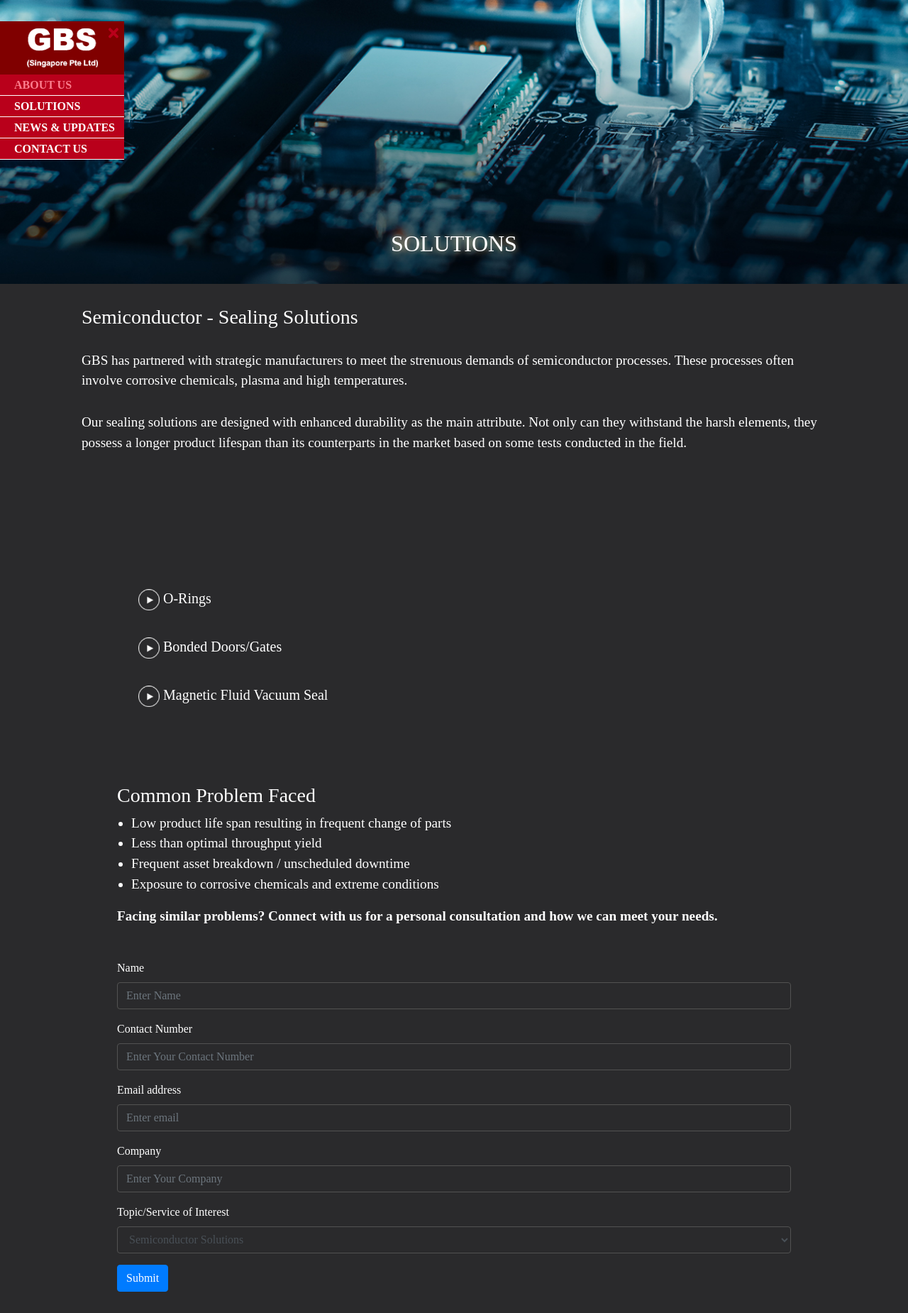
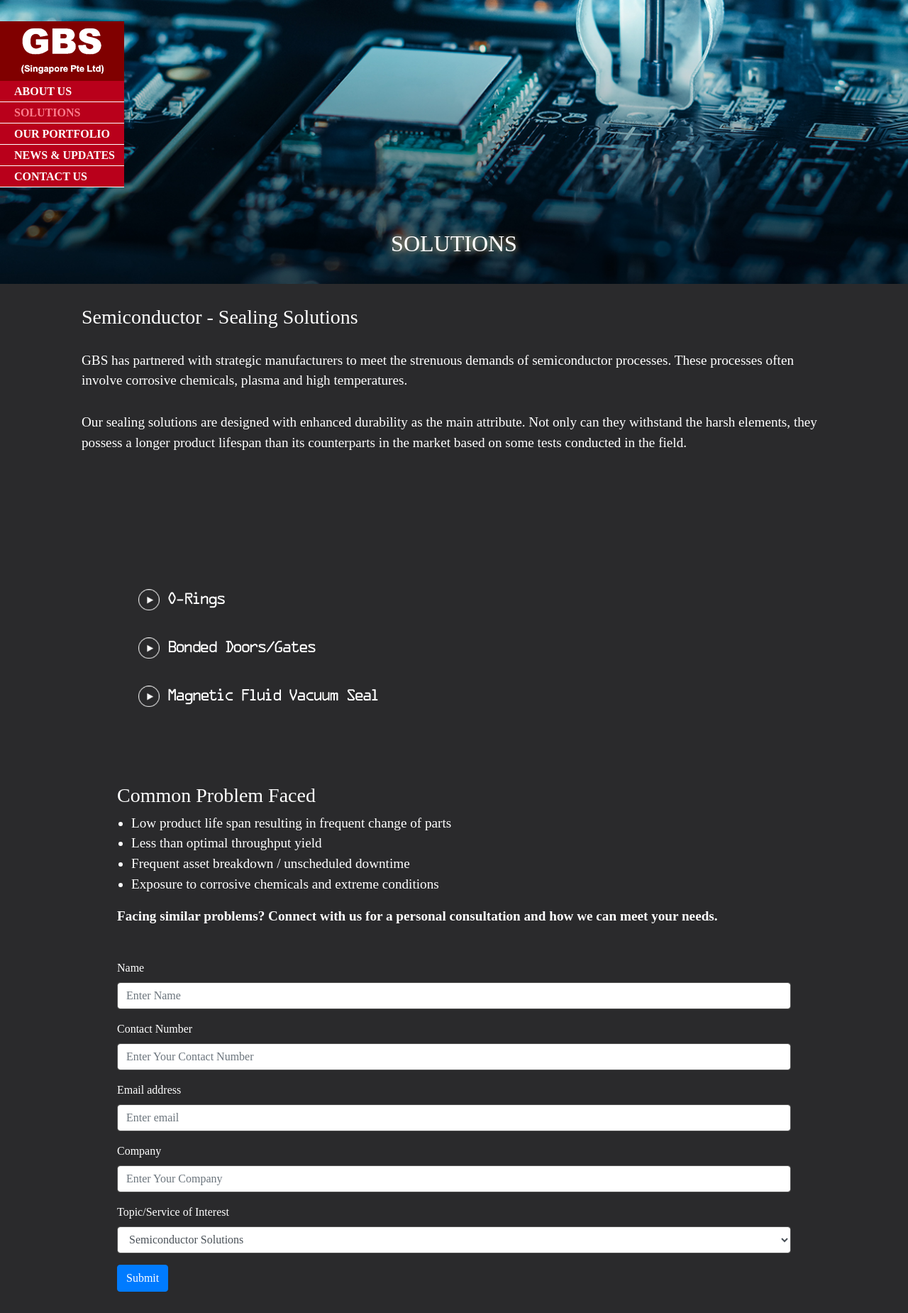
Before and after one commit to ghostjson/Revamped-GBS, a PHP site: page /solutions.html in a window 1280 px wide. Shown: the whole page at 71% size. Run offline with PHP 8.4, Linux system fonts and the light colour scheme; some web fonts are replaced.

Commit message:
change font style create submen for solutions

```diff
--- a/assets/css/common.css
+++ b/assets/css/common.css
@@ -36,6 +36,11 @@ a:hover {
 @font-face{
   font-family: font-banner;
   src: url('./../fonts/Palatino_Linotype/palatino-linotype.ttf');
+}
+
+@font-face{
+  font-family: font-solution;
+  src: url('./../fonts/ocr-a/OCR-A\ Regular.ttf');
 }
 
 /* set body defaults */
@@ -80,21 +85,25 @@ nav {
   transform: scale(1);
 }
 
-nav ul {
+nav > ul {
   margin-bottom: 0px;
 }
 
-nav ul li img{
+nav > ul > li{
+  position: relative;
+}
+
+nav > ul > li > img{
   width: 100px;
 }
 
-nav ul li:first-child{
+nav > ul > li:first-child{
   background: #800000;
   padding: 10px;
   text-align: center;
 }
 
-nav ul li:not(:first-child) {
+nav > ul > li:not(:first-child) {
   border-bottom: 1px solid white;
   height: 30px;
   line-height: 30px;
@@ -104,15 +113,15 @@ nav ul li:not(:first-child) {
   padding-left: 20px;
 }
 
-nav ul li a,
-nav ul li a:visited,
-nav ul li a:active {
+nav > ul > li > a,
+nav > ul > li > a:visited,
+nav > ul > li > a:active {
   color: white;
   transition: color 0.5s;
 }
 
-nav ul li a:hover,
-nav ul li a.active {
+nav > ul > li > a:hover,
+nav > ul > li > a.active {
   color: #fb7e8d;
   cursor: pointer;
 }
@@ -143,12 +152,49 @@ nav .show-btn img {
   width: 20px;
 }
 
+nav .sub-menu{
+  position: absolute;
+  background: rgb(238, 236, 236);
+  left: 175px;
+  top: 0px;
+  width: 250px;
+  list-style: none;
+  display: none;
+}
+
+nav .sub-menu > li{
+  padding-left: 15px;
+  border-top: 1px solid white;
+  border-bottom: 1px solid white;
+  transition: all 0.5s;
+}
+
+nav .sub-menu > li.active{
+  background: var(--secondary-color);
+}
+
+nav .sub-menu > li:hover{
+  background: gray;
+}
+
+nav .sub-menu > li:hover a{
+  color: rgb(51, 51, 51);
+}
+
+nav .sub-menu > li.active a{
+  color: black;
+  font-weight: bold;
+}
+
+nav .sub-menu li a, nav .sub-menu li a:active, nav .sub-menu li a:hover{
+  color: rgb(105, 104, 104);
+}
+
 section.contact{
   margin: 30px 150px;
 }
 
 section.contact input, section.contact select{
-  background: var(--primary-color);
   border: 1px solid rgb(82, 82, 82);
 }
 
--- a/assets/css/solutions.css
+++ b/assets/css/solutions.css
@@ -17,6 +17,10 @@
 
 .expansion .exp-content{
     display: none;
+}
+
+.expansion .col-12 h5{
+    font-family: font-solution;
 }
 
 .expansion .expand{
@@ -39,6 +43,10 @@
     margin-left: 40px;
     display: grid;
     grid-template-columns: 350px auto;
+}
+
+.expansion .img-p ul{
+    margin-left: 18px;
 }
 
 .expansion .img-p .image img{
--- /dev/null
+++ b/assets/fonts/ocr-a/sharefonts.net.txt
@@ -0,0 +1 @@
+Free download fonts at http://sharefonts.net
--- a/assets/js/common.js
+++ b/assets/js/common.js
@@ -26,3 +26,7 @@ $('.expand').click(function(){
   }
   $($(this).parent().siblings()[0]).slideToggle('slow')
 })
+
+$('#solution').click(function(){
+  $('.sub-menu').slideToggle()
+})
--- a/solutions.html
+++ b/solutions.html
@@ -36,10 +36,36 @@
             <a href="/"><img src="./assets/images/logo.png" alt="logo"></a>
         </li>
         <li>
-         <a href="/about.html" class="active">ABOUT US</a>
+         <a href="/about.html">ABOUT US</a>
         </li>
         <li>
-            <a href="#">SOLUTIONS</a>
+            <a href="#" class="active" id="solution">SOLUTIONS</a>
+            <ul class="sub-menu">
+              <li>
+               <a href="#">SEMI-CONDUCTOR</a>
+              </li>
+              <li class="active">
+                  <a href="#">SEALING SOLUTIONS</a>
+              </li>
+              <li>
+                <a href="#">HEATER PEDESTALS</a>
+              </li>
+              <li>
+                  <a href="#">OPTICS & COATINGS</a>
+              </li>
+              <li>
+                  <a href="#">REPAIR & REFURBISHMENT</a>
+              </li>
+              <li>
+                  <a href="#">ASSET ENHANCEMENT SOLUTIONS</a>
+              </li>
+              <li>
+                  <a href="#">TRANSPORT</a>
+              </li>
+            </ul>
+        </li>
+        <li>
+            <a href="#">OUR PORTFOLIO</a>
         </li>
         <li>
             <a href="#">NEWS & UPDATES</a>
```
Also changed, not shown: assets/fonts/ocr-a/OCR-A Regular.ttf (added), assets/fonts/ocr-a/OCR-A.ttf (added), assets/fonts/ocr-a/OCR-ABT.ttf (added), assets/fonts/ocr-a/ocr-a bt.ttf (added), assets/fonts/ocr-a/ocr-aregular.ttf (added), assets/images/solutions/o-rings.jpg.
